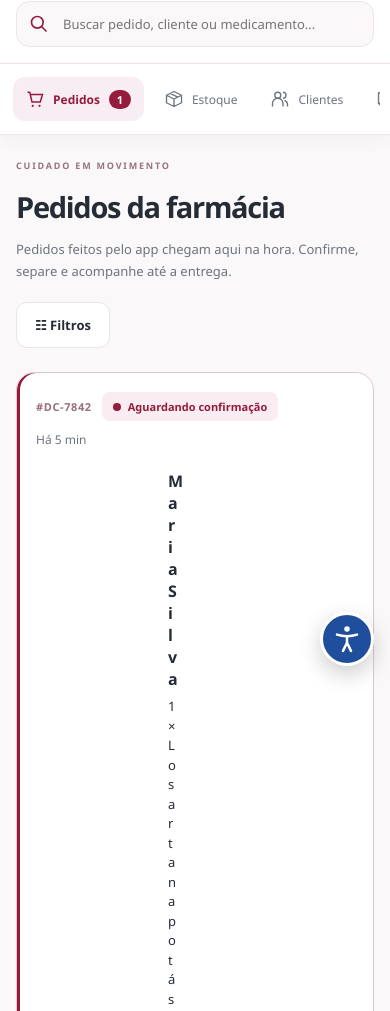
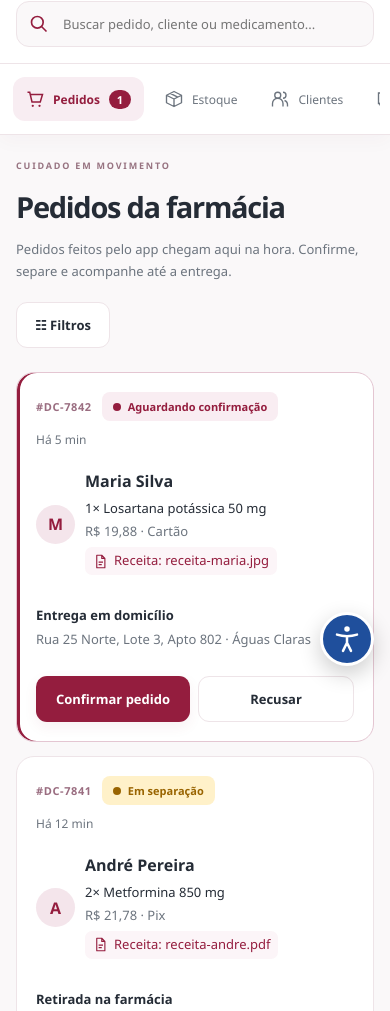
Before and after one commit to JOAOSILVA2906/dosecerta, a website: page frontend/farmacia.html in a window 390 px wide. Shown: the part 82-1093 px from the top of the page. Drawn offline with nearby package versions, Linux system fonts and the light colour scheme.

Commit message:
Corrige cartão de pedido espremido no portal da farmácia no celular

```diff
--- a/frontend/css/farmacia.css
+++ b/frontend/css/farmacia.css
@@ -404,8 +404,9 @@ dialog::backdrop { background: #31232d66; }
   .order { padding: 19px; }
   .order-top { gap: 10px; }
   .time { width: 100%; margin: 0; }
-  .person { min-width: 0; width: 100%; }
-  .person > div:last-child { min-width: 0; overflow-wrap: anywhere; }
+  .order-body .product-art { display: none; }
+  .person, .fulfillment { flex: 1 1 100%; min-width: 0; }
+  .person > div:last-child { flex: 1; min-width: 0; overflow-wrap: anywhere; }
   .fulfillment { border: 0; padding: 10px 0; width: 100%; }
   .order-action { width: 100%; margin-left: 0; }
   .order-action .btn { flex: 1; }
```
